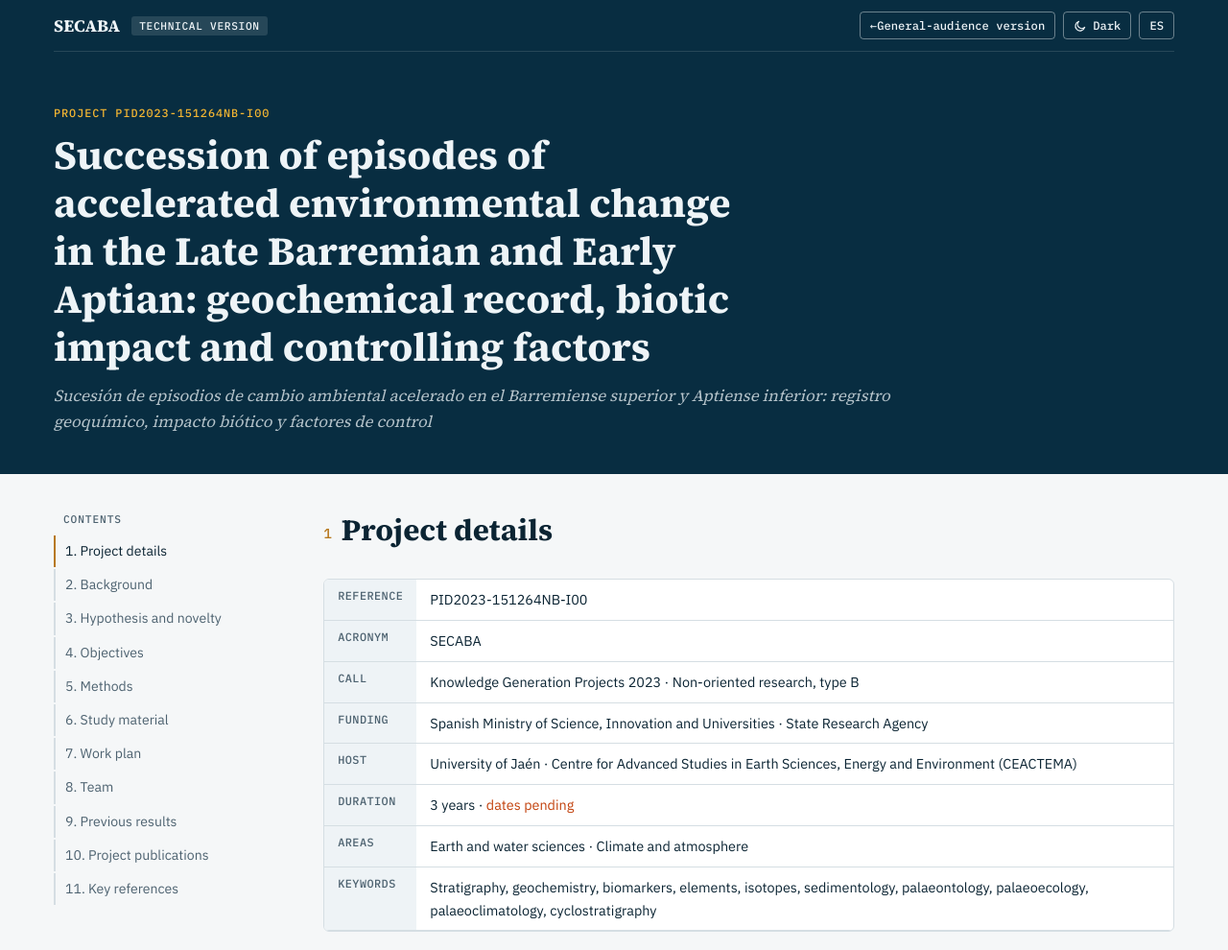
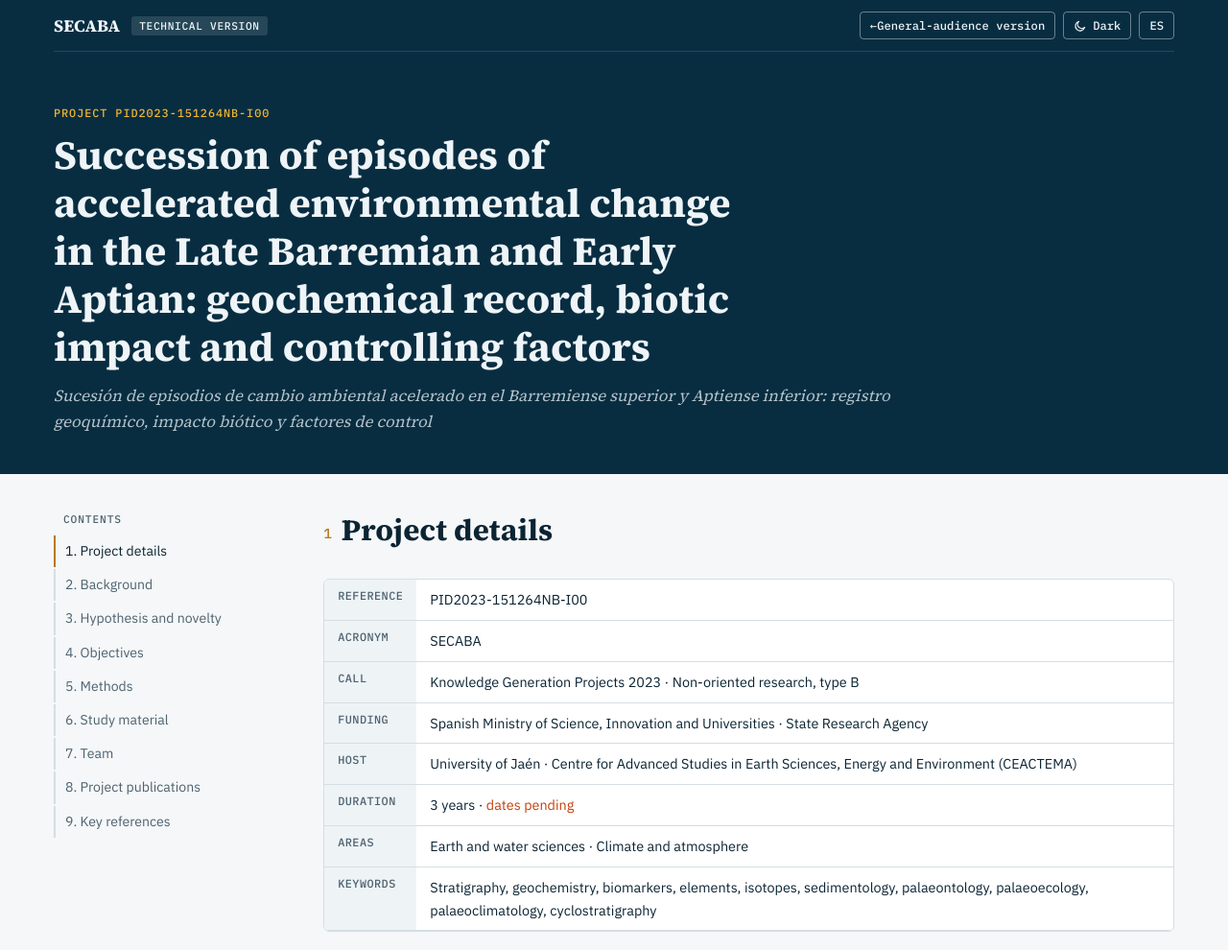
Before and after one commit to alvarocq/secaba-web, a plain HTML site: page tecnica.html in a window 1280 px wide. Shown: the top 990 px of the page at 96% size. Drawn offline with Linux system fonts and the light colour scheme.

Commit message:
feat: aplicar a la web técnica los cambios del cliente (#14)
Co-authored-by: ACQ <alvarocastroquijano@gmail.com>
Co-authored-by: Claude Opus 5.5 <noreply@anthropic.com>

```diff
--- a/tecnica.html
+++ b/tecnica.html
@@ -6,7 +6,7 @@
 <!-- Modo claro por defecto; se respeta la elección guardada del visitante -->
 <script>(function(){var t="light";try{var s=localStorage.getItem("secaba-theme");if(s==="dark"||s==="light")t=s;}catch(e){}document.documentElement.setAttribute("data-theme",t);})();</script>
 <title>SECABA · Técnica</title>
-<meta name="description" content="SECABA (PID2023-151264NB-I00): información técnica para especialistas. Antecedentes, objetivos, metodología, plan de trabajo y bibliografía.">
+<meta name="description" content="SECABA (PID2023-151264NB-I00): información técnica para especialistas. Antecedentes, objetivos, metodología, equipo y bibliografía.">
 <link rel="preconnect" href="https://fonts.googleapis.com">
 <link rel="preconnect" href="https://fonts.gstatic.com" crossorigin>
 <link rel="stylesheet" href="https://fonts.googleapis.com/css2?family=Source+Serif+4:opsz,wght@8..60,400;8..60,600;8..60,700&family=IBM+Plex+Sans:wght@400;500;600&family=IBM+Plex+Mono:wght@400;500&display=swap">
@@ -110,7 +110,7 @@ footer span{opacity:.8}
 </head>
 <body>
 <div id="app"></div>
-<script src="content.js?v=20261127a"></script>
+<script src="content.js?v=20261127b"></script>
 <script>
 (function(){
   var S=SECABA, e=S.esc, lang=S.getLang();
@@ -260,7 +260,7 @@ footer span{opacity:.8}
   function render(){
     var L=S.T[lang], X=TX[lang], s=X.s; S.setLang(lang);
     document.title='SECABA · '+(lang==='es'?'Técnica':'Technical');
-    var ids=['ficha','ant','hip','obj','met','mat','plan','equipo','prev','pubs','refs'];
+    var ids=['ficha','ant','hip','obj','met','mat','equipo','pubs','refs'];
     var h='<div class="band"><div class="wrap"><div class="top"><span class="brand">SECABA</span><span class="tag">'+e(X.tag)+'</span><div class="tools"><a class="btn" href="./">←'+e(X.back)+'</a><button class="btn" id="theme" type="button"></button><button class="btn" id="lang" type="button" aria-label="'+e(L.otherLabel)+'">'+L.other+'</button></div></div>';
     h+='<div class="head"><span class="eyebrow">'+e(L.ref)+'</span><h1>'+e(L.title)+': '+e(L.subtitle.charAt(0).toLowerCase()+L.subtitle.slice(1))+'</h1><p class="en">'+(lang==='es'?e(S.T.en.title)+': '+e(S.T.en.subtitle.toLowerCase()):e(S.T.es.title)+': '+e(S.T.es.subtitle.toLowerCase()))+'</p></div></div></div>';
     h+='<div class="wrap layout"><nav class="toc" aria-label="'+e(X.toc)+'"><span class="lbl">'+e(X.toc)+'</span>'+ids.map(function(k,i){return '<a href="#'+k+'">'+(i+1)+'. '+e(s[k])+'</a>';}).join('')+'</nav><main>';
@@ -268,19 +268,13 @@ footer span{opacity:.8}
     var n=0;
     h+=sec('ficha',n++,'<dl class="facts">'+X.f.map(function(r){return '<dt>'+e(r[0])+'</dt><dd>'+r[1]+'</dd>';}).join('')+'</dl>');
     h+=sec('ant',n++,'<div class="prose">'+X.ant.map(function(p){return '<p>'+p+'</p>';}).join('')+'</div><div class="figs"><div class="small">'+S.figure('oae',lang)+'</div>'+S.figure('eec',lang)+'</div>');
-    h+=sec('hip',n++,'<div class="card hl"><h3>'+e(L.hypT)+'</h3><p>'+e(X.hip)+'</p></div><div class="card"><h3>'+e(L.novT)+'</h3><p>'+e(X.nov)+'</p></div>');
+    h+=sec('hip',n++,'<div class="card hl"><h3>'+e(L.hypT)+'</h3><p>'+e(L.hyp)+'</p></div><div class="card"><h3>'+e(L.novT)+'</h3><p>'+e(L.nov)+'</p></div>');
     h+=sec('obj',n++,'<div class="goals">'+X.og.map(function(g){return '<div class="og"><span class="c">'+g[0]+' · '+e(g[2])+'</span><h3>'+e(g[1])+'</h3><ul>'+g[3].map(function(o){return '<li><b>'+o[0]+'</b>'+e(o[1])+'</li>';}).join('')+'</ul></div>';}).join('')+'<div class="card hl"><p>'+e(X.synth)+'</p></div></div>');
     h+=sec('met',n++,'<div class="tbl"><table><tbody>'+X.met.map(function(m){return '<tr><td class="k">'+m[0]+'</td><td>'+e(m[1])+'</td></tr>';}).join('')+'</tbody></table></div>');
     h+=sec('mat',n++,'<div class="tbl"><table><thead><tr><th>'+(lang==='es'?'Sección':'Section')+'</th><th>'+(lang==='es'?'Tipo y situación':'Type and setting')+'</th><th>'+(lang==='es'?'Episodios':'Episodes')+'</th><th>'+(lang==='es'?'Interés':'Relevance')+'</th></tr></thead><tbody>'+S.sites.map(function(x){return '<tr><td><b>'+e(x.n)+'</b></td><td>'+e(x.kind[lang])+'</td><td class="mono">'+e(x.tag.join(', ')||'—')+'</td><td>'+e(x.d[lang])+'</td></tr>';}).join('')+'</tbody></table></div><p class="mono" style="color:var(--muted)">'+e(X.matNote)+'</p>'+S.figure('cau',lang));
-    var g='<div class="tbl gantt"><table><thead><tr><th>'+X.plan[0]+'</th><th>'+X.plan[1]+'</th><th>'+X.plan[2]+'</th>';
-    for(var q=1;q<=12;q++) g+='<th class="q">'+L.planUnit+q+'</th>';
-    g+='</tr></thead><tbody>'+tasks.map(function(t){var r='<tr><td class="k">'+t[0]+'</td><td>'+e(lang==='es'?t[1]:t[2])+'</td><td class="mono" style="font-size:.74rem">'+e(t[3])+'</td>'; for(var q=1;q<=12;q++){r+='<td class="q">'+(q>=t[4]&&q<=t[5]?'<span class="'+(q===t[4]?'s ':'')+(q===t[5]?'e':'')+'"></span>':'')+'</td>';} return r+'</tr>';}).join('')+'</tbody></table></div>';
-    g+='<div class="ms">'+S.milestones.map(function(m){return '<span><b>'+m.h+' · '+L.planUnit+m.t+'</b>'+e(m[lang])+'</span>';}).join('')+'</div>';
-    h+=sec('plan',n++,g);
     var t='';
     ['research','work','collab'].forEach(function(k){t+='<h3 style="margin-top:8px">'+e(L.teamGroups[k])+'</h3><div class="tbl"><table><thead><tr>'+X.teamCols.map(function(c){return '<th>'+c+'</th>';}).join('')+'</tr></thead><tbody>'+S.people[k].map(function(p){return '<tr><td class="k">'+(codes[p.n]||'')+'</td><td><b>'+e(p.n)+'</b></td><td>'+e(p.i)+'</td><td>'+e(p.f[lang])+'</td><td class="mono">'+(p.o?'<a href="https://orcid.org/'+p.o+'" target="_blank" rel="noopener noreferrer">'+p.o+'</a>':p.sc?'<a href="https://www.scopus.com/authid/detail.uri?authorId='+p.sc+'" target="_blank" rel="noopener noreferrer">Scopus '+p.sc+'</a>':'—')+'</td></tr>';}).join('')+'</tbody></table></div>';});
     h+=sec('equipo',n++,t);
-    h+=sec('prev',n++,'<p>'+e(X.prevIntro)+'</p><div class="tbl"><table><tbody>'+S.record.map(function(r){return '<tr><td class="k">'+r.y+'</td><td>'+e(r[lang])+'</td></tr>';}).join('')+'</tbody></table></div>');
     h+=sec('pubs',n++,S.pubs.length?'<ol class="refs pubs">'+S.pubs.map(function(p){return '<li><b>'+e(p.t)+'</b>. <i>'+e(p.j)+'</i>, '+p.y+'. <a href="https://doi.org/'+p.doi+'" target="_blank" rel="noopener noreferrer">doi:'+p.doi+'</a></li>';}).join('')+'</ol>':'<p class="empty">'+e(X.pubsEmpty)+'</p>');
     h+=sec('refs',n++,'<ol class="refs">'+refs.map(function(r){return '<li>'+e(r[0])+(r[1]?' <a href="https://doi.org/'+r[1]+'">doi:'+r[1]+'</a>':'')+'</li>';}).join('')+'</ol>');
     h+='</main></div><footer><div class="wrap">'+S.logos()+'<span>'+e(L.fundingLine)+'</span><span>'+e(L.funder)+'</span></div></footer><div class="pxsband"><div class="wrap">'+S.credit(lang)+'</div></div>';
```
Also changed, not shown: index.html (+5 -5 lines), 2 other files.
